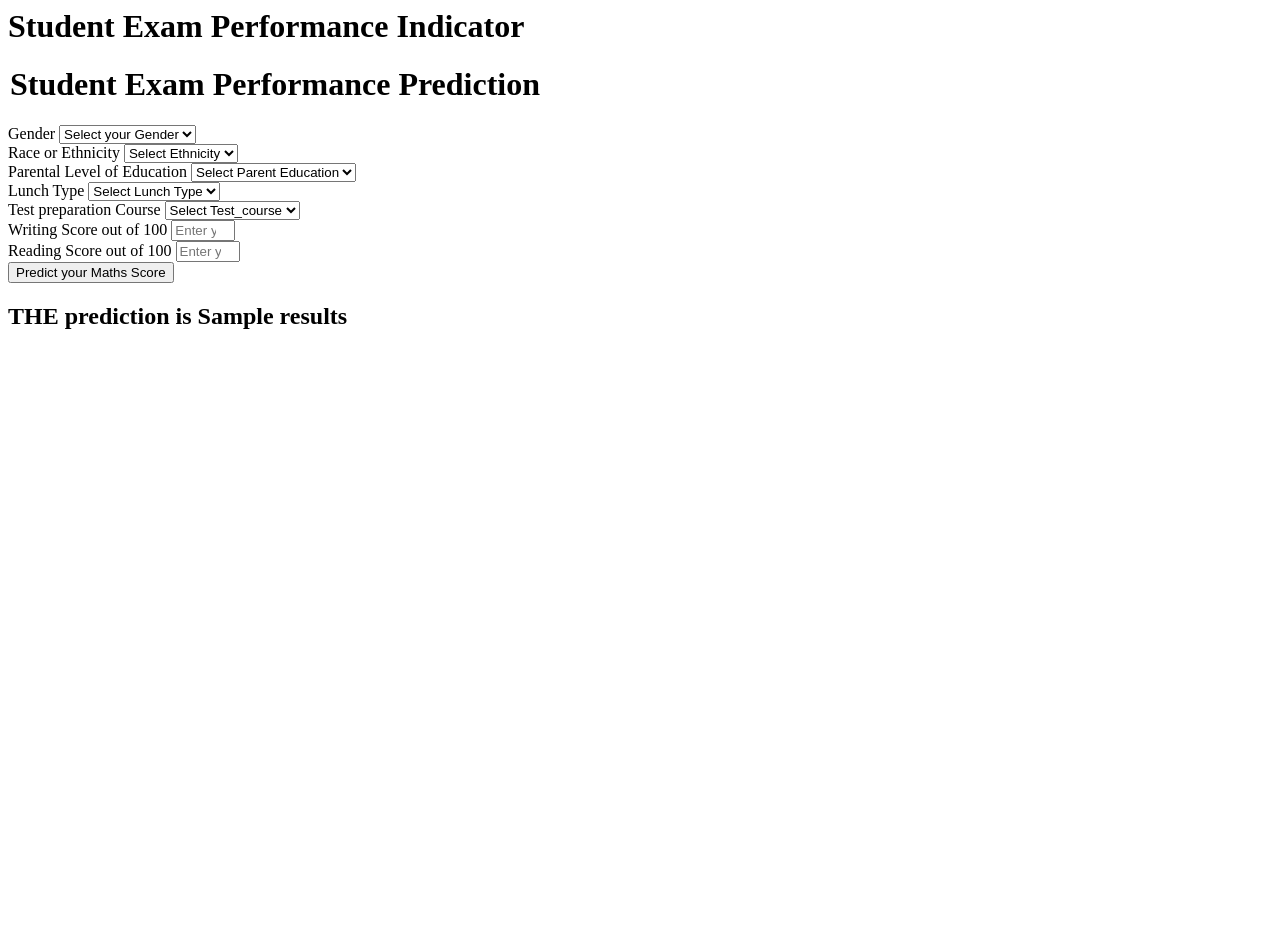
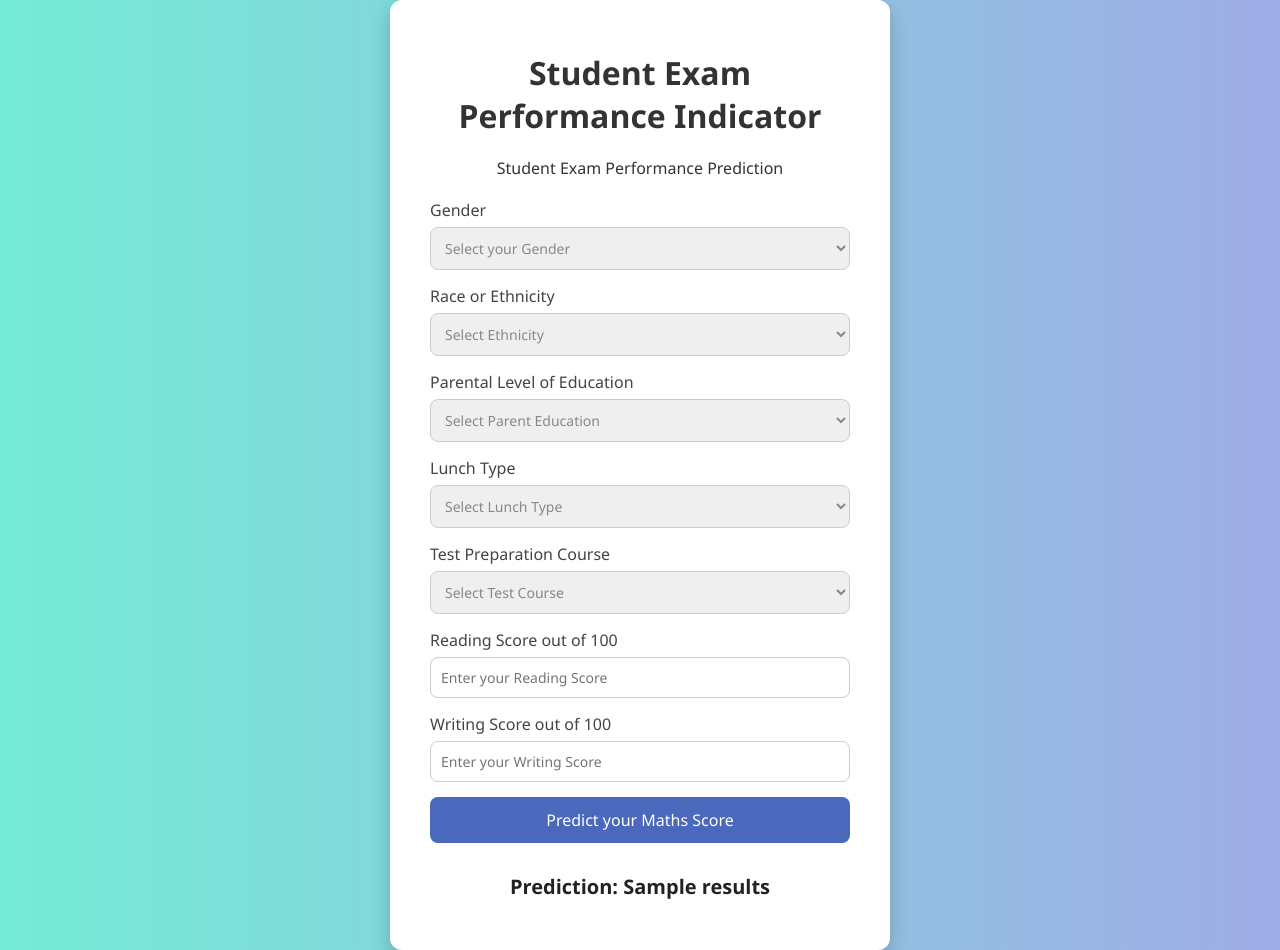
Before and after one commit to RiyankVaghasiya/DS-Project, a Flask app: template templates/home.html in a window 1280 px wide. Before the commit the page ends 329 px from the top, so only its background shows below. Run offline with Flask 3, Linux system fonts and the light colour scheme; the template is opened without the code that fills it: most values are stand-ins (such as "Sample title", 1, 10 or a date in 2020).

Commit message:
design templates files

```diff
--- a/templates/home.html
+++ b/templates/home.html
@@ -1,113 +1,170 @@
-<html>
+<!DOCTYPE html>
+<html lang="en">
+
+<head>
+    <meta charset="UTF-8">
+    <title>Student Exam Performance Predictor</title>
+    <style>
+        * {
+            box-sizing: border-box;
+            font-family: 'Segoe UI', Tahoma, Geneva, Verdana, sans-serif;
+        }
+
+        body {
+            background: linear-gradient(to right, #74ebd5, #9face6);
+            margin: 0;
+            padding: 0;
+            display: flex;
+            align-items: center;
+            justify-content: center;
+            min-height: 100vh;
+        }
+
+        .login {
+            background-color: white;
+            padding: 30px 40px;
+            border-radius: 12px;
+            box-shadow: 0 8px 20px rgba(0, 0, 0, 0.2);
+            width: 100%;
+            max-width: 500px;
+        }
+
+        h1,
+        h2,
+        legend {
+            text-align: center;
+            margin-bottom: 20px;
+            color: #333;
+        }
+
+        .mb-3 {
+            margin-bottom: 15px;
+        }
+
+        .form-label {
+            display: block;
+            margin-bottom: 6px;
+            color: #444;
+            font-weight: 500;
+        }
+
+        .form-control {
+            width: 100%;
+            padding: 10px;
+            border: 1px solid #ccc;
+            border-radius: 8px;
+            font-size: 14px;
+        }
+
+        .btn {
+            width: 100%;
+            padding: 12px;
+            font-size: 16px;
+            background-color: #4a69bd;
+            border: none;
+            border-radius: 8px;
+            color: white;
+            cursor: pointer;
+            transition: background-color 0.3s ease;
+        }
+
+        .btn:hover {
+            background-color: #3b59a1;
+        }
+
+        h2 {
+            margin-top: 30px;
+            font-size: 20px;
+            color: #222;
+        }
+
+        select:invalid {
+            color: #888;
+        }
+
+        select option[value=""] {
+            display: none;
+        }
+    </style>
+</head>
 
 <body>
     <div class="login">
         <h1>Student Exam Performance Indicator</h1>
+        <form action="{{ url_for('predict_datapoint')}}" method="post">
+            <legend>Student Exam Performance Prediction</legend>
 
-        <form action="{{ url_for('predict_datapoint')}}" method="post">
-            <h1>
-                <legend>Student Exam Performance Prediction</legend>
-            </h1>
             <div class="mb-3">
                 <label class="form-label">Gender</label>
-                <select class="form-control" name="gender" placeholder="Enter you Gender" required>
-                    <option class="placeholder" selected disabled value="">Select your Gender</option>
-                    <option value="male">
-                        Male
-                    </option>
-                    <option value="female">
-                        Female
-                    </option>
+                <select class="form-control" name="gender" required>
+                    <option value="" disabled selected>Select your Gender</option>
+                    <option value="male">Male</option>
+                    <option value="female">Female</option>
                 </select>
             </div>
+
             <div class="mb-3">
                 <label class="form-label">Race or Ethnicity</label>
-                <select class="form-control" name="ethnicity" placeholder="Enter you ethnicity" required>
-                    <option class="placeholder" selected disabled value="">Select Ethnicity</option>
-                    <option value="group A">
-                        Group A
-                    </option>
-                    <option value="group B">
-                        Group B
-                    </option>
-                    <option value="group C">
-                        Group C
-                    </option>
-                    <option value="group D">
-                        Group D
-                    </option>
-                    <option value="group E">
-                        Group E
-                    </option>
+                <select class="form-control" name="ethnicity" required>
+                    <option value="" disabled selected>Select Ethnicity</option>
+                    <option value="group A">Group A</option>
+                    <option value="group B">Group B</option>
+                    <option value="group C">Group C</option>
+                    <option value="group D">Group D</option>
+                    <option value="group E">Group E</option>
                 </select>
             </div>
+
             <div class="mb-3">
                 <label class="form-label">Parental Level of Education</label>
-                <select class="form-control" name="parental_level_of_education" placeholder="Enter you Parent Education"
-                    required>
-                    <option class="placeholder" selected disabled value="">Select Parent Education</option>
-                    <option value="associate's degree">
-                        associate's degree
-                    </option>
-                    <option value="bachelor's degree">
-                        bachelor's degree
-                    </option>
-                    <option value="high school">
-                        high school
-                    </option>
-                    <option value="master's degree">
-                        master's degree
-                    </option>
-                    <option value="some college">
-                        some college
-                    </option>
-                    <option value="some high school">
-                        some high school
-                    </option>
+                <select class="form-control" name="parental_level_of_education" required>
+                    <option value="" disabled selected>Select Parent Education</option>
+                    <option value="associate's degree">associate's degree</option>
+                    <option value="bachelor's degree">bachelor's degree</option>
+                    <option value="high school">high school</option>
+                    <option value="master's degree">master's degree</option>
+                    <option value="some college">some college</option>
+                    <option value="some high school">some high school</option>
                 </select>
             </div>
+
             <div class="mb-3">
                 <label class="form-label">Lunch Type</label>
-                <select class="form-control" name="lunch" placeholder="Enter you Lunch" required>
-                    <option class="placeholder" selected disabled value="">Select Lunch Type</option>
-                    <option value="free/reduced">
-                        free/reduced
-                    </option>
-                    <option value="standard">
-                        standard
-                    </option>
+                <select class="form-control" name="lunch" required>
+                    <option value="" disabled selected>Select Lunch Type</option>
+                    <option value="free/reduced">free/reduced</option>
+                    <option value="standard">standard</option>
                 </select>
             </div>
+
             <div class="mb-3">
-                <label class="form-label">Test preparation Course</label>
-                <select class="form-control" name="test_preparation_course" placeholder="Enter you Course" required>
-                    <option class="placeholder" selected disabled value="">Select Test_course</option>
-                    <option value="none">
-                        None
-                    </option>
-                    <option value="completed">
-                        Completed
-                    </option>
+                <label class="form-label">Test Preparation Course</label>
+                <select class="form-control" name="test_preparation_course" required>
+                    <option value="" disabled selected>Select Test Course</option>
+                    <option value="none">None</option>
+                    <option value="completed">Completed</option>
                 </select>
             </div>
+
+            <div class="mb-3">
+                <label class="form-label">Reading Score out of 100</label>
+                <input class="form-control" type="number" name="reading_score" placeholder="Enter your Reading Score"
+                    min="0" max="100" required />
+            </div>
+
             <div class="mb-3">
                 <label class="form-label">Writing Score out of 100</label>
-                <input class="form-control" type="number" name="reading_score" placeholder="Enter your Reading score"
-                    min='0' max='100' />
+                <input class="form-control" type="number" name="writing_score" placeholder="Enter your Writing Score"
+                    min="0" max="100" required />
             </div>
+
             <div class="mb-3">
-                <label class="form-label">Reading Score out of 100</label>
-                <input class="form-control" type="number" name="writing_score" placeholder="Enter your Reading Score"
-                    min='0' max='100' />
-            </div>
-            <div class="mb-3">
-                <input class="btn btn-primary" type="submit" value="Predict your Maths Score" required />
+                <input class="btn" type="submit" value="Predict your Maths Score" />
             </div>
         </form>
-        <h2>
-            THE prediction is {{results}}
-        </h2>
 
-        <body>
+        <h2>Prediction: {{ results }}</h2>
+    </div>
+</body>
 
 </html>
```
Also changed, not shown: templates/index.html (+73 -1 lines).
